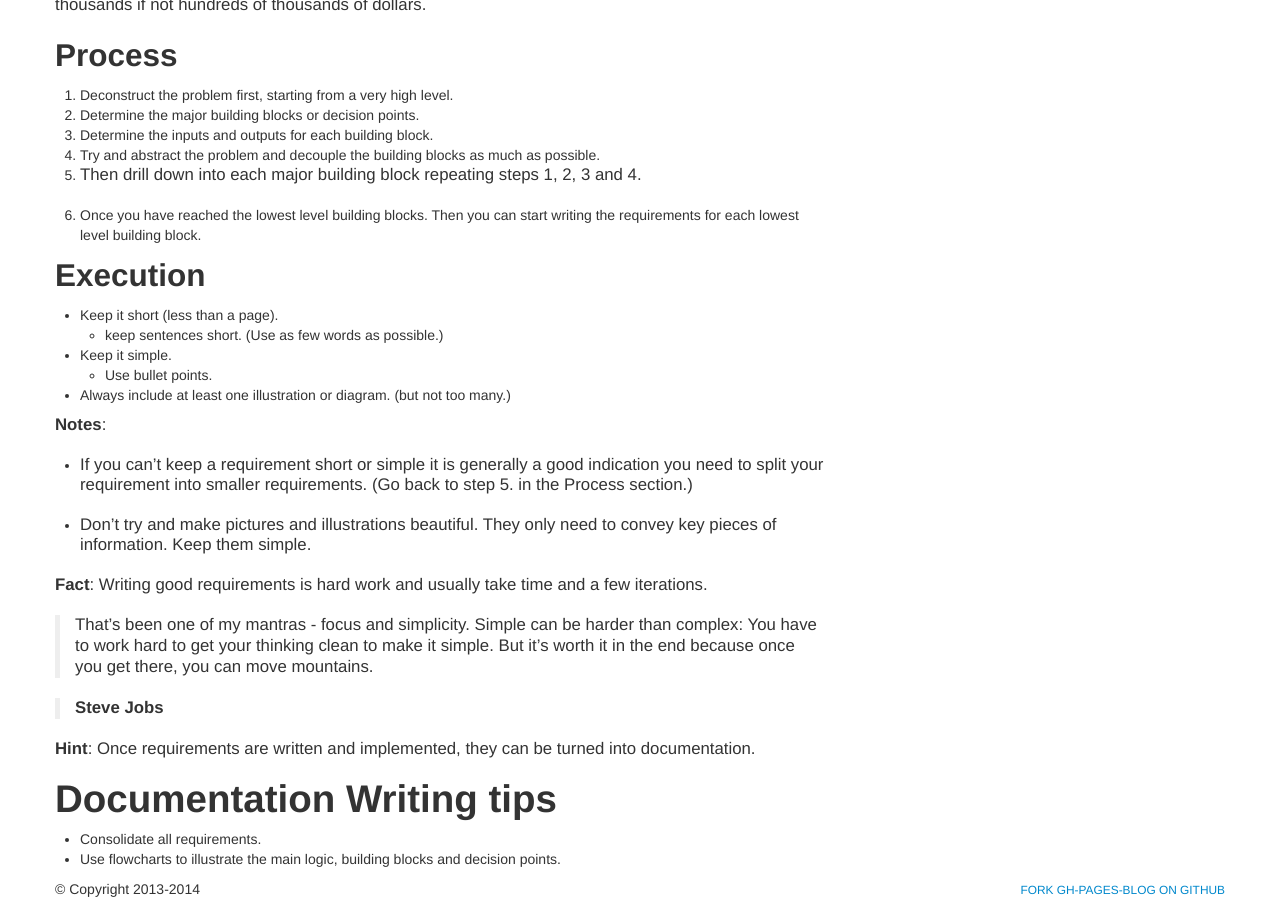
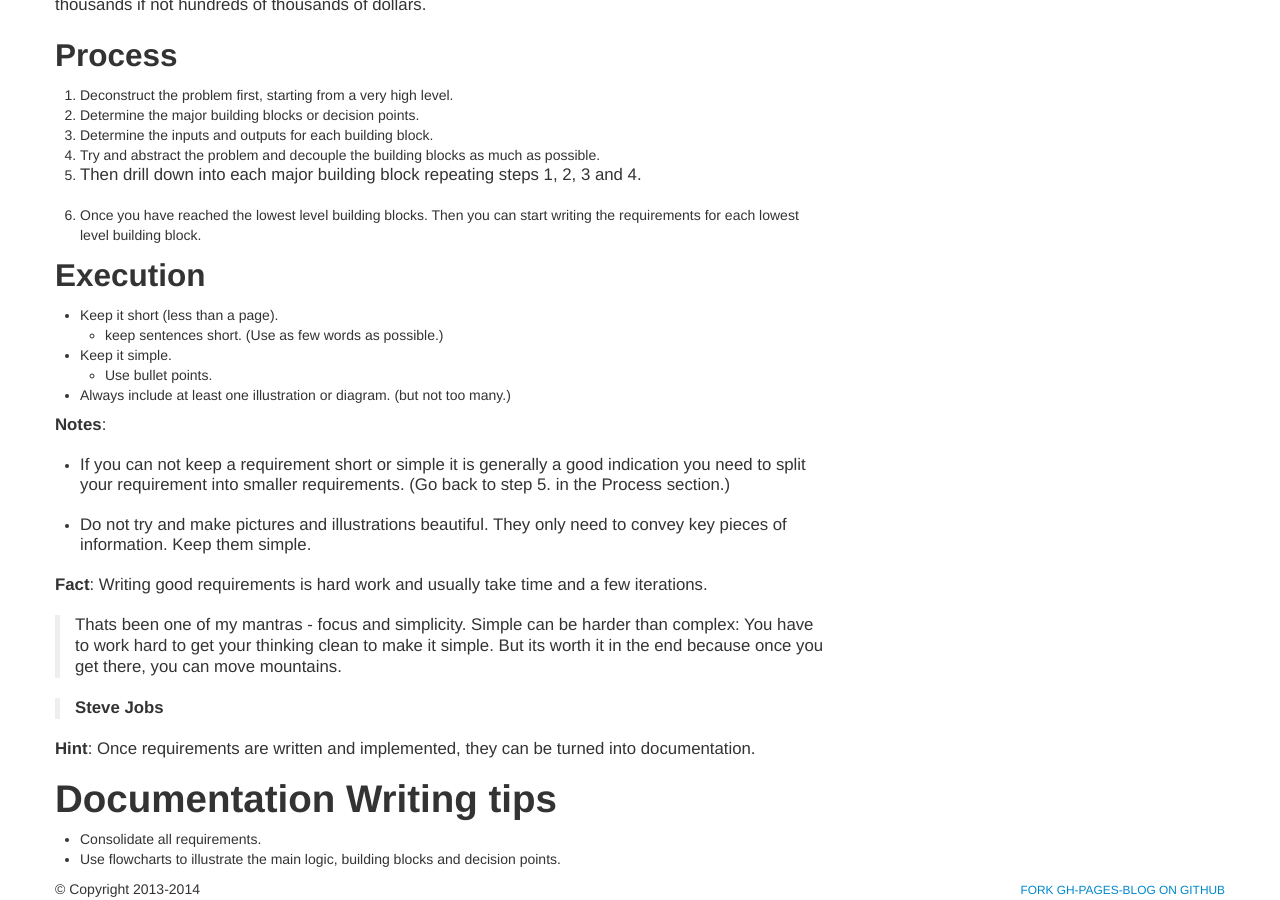
Before and after one commit to Orcomp/Blog, a Jekyll site: the page built from _posts/2014-02-08-Documenting-Tools.md, in a window 1280 px wide and 900 px high, scrolled down 1887 px. Built offline with Jekyll 4.4.1, drawn with Linux system fonts in a browser that asks for light colours; some of the changed text lies outside the part shown.

Commit message:
(*) Fix quotes

```diff
--- a/_posts/2014-02-08-Documenting-Tools.md
+++ b/_posts/2014-02-08-Documenting-Tools.md
@@ -33,9 +33,9 @@ Webiste: [http://tpx.sourceforge.net/](http://tpx.sourceforge.net/)
 
 For drawing illustrations quickly and efficiently. (Make sure you learn the [shortcut keys](http://tpx.sourceforge.net/tpx_using_mouse_for_editing.htm)).
 
-I can draw illustrations really fast with this tool. It isn't the most polished illustration tool out there and it doesn't have thousands of options, but it is hands down the most productive for me.
+I can draw illustrations really fast with this tool. It is not the most polished illustration tool out there and it does not have thousands of options, but it is hands down the most productive for me.
 
-(It hasn't be updated in a long time but it doesn't need to...)
+(It has not be updated in a long time but it does not need to...)
 
 ### PlantUML (UML diagrams)
 
@@ -98,13 +98,13 @@ That is why good requirements are so important and valuable. The wrong requireme
 
 **Notes**:
 
-- If you can't keep a requirement short or simple it is generally a good indication you need to split your requirement into smaller requirements. (Go back to step 5. in the Process section.)
+- If you can not keep a requirement short or simple it is generally a good indication you need to split your requirement into smaller requirements. (Go back to step 5. in the Process section.)
 
-- Don't try and make pictures and illustrations beautiful. They only need to convey key pieces of information. Keep them simple.
+- Do not try and make pictures and illustrations beautiful. They only need to convey key pieces of information. Keep them simple.
 
 **Fact**: Writing good requirements is hard work and usually take time and a few iterations.
 
-> That's been one of my mantras - focus and simplicity. Simple can be harder than complex: You have to work hard to get your thinking clean to make it simple. But it's worth it in the end because once you get there, you can move mountains.
+> Thats been one of my mantras - focus and simplicity. Simple can be harder than complex: You have to work hard to get your thinking clean to make it simple. But its worth it in the end because once you get there, you can move mountains.
 
 > **Steve Jobs**
 
```
